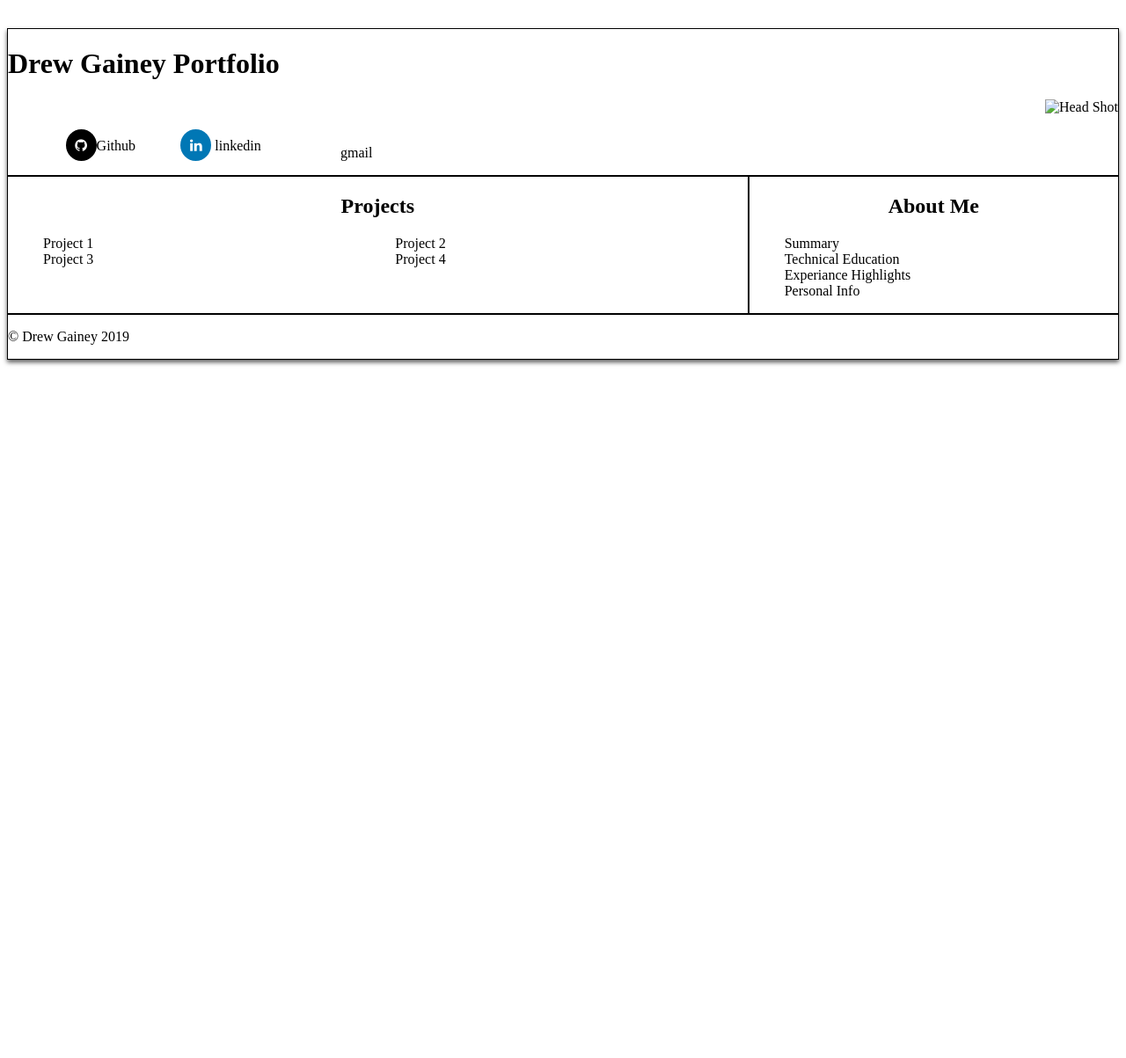
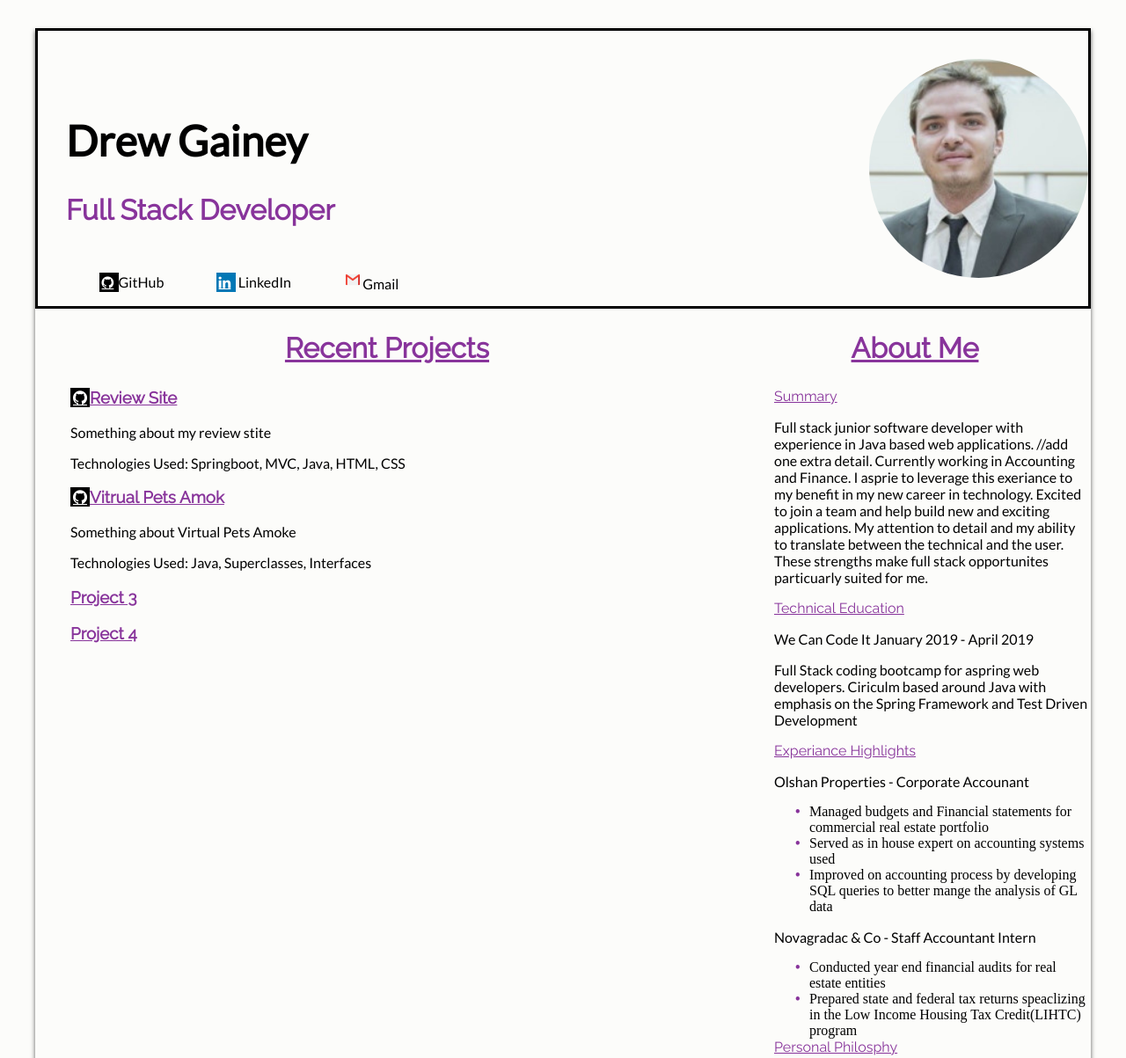
Before and after one commit to drewgainey/drewgainey.github.io, a plain HTML site: page index.html in a window 1280 px wide. Shown: the top 1203 px of the page at 88% size. Before the commit the page ends 800 px from the top, so only its background shows below. Drawn offline with Linux system fonts and the light colour scheme.

Commit message:
finish layout and update content

```diff
--- a/css/layout.css
+++ b/css/layout.css
@@ -4,17 +4,20 @@
 	max-width: 90%
 	width:1200px;
 }
-footer{
+header {
+	display: grid;
+	grid-template-rows: 2rem 1fr 2rem;
 	border-style: solid;
-	border-width: 1px;
+	border-size: 1px;
 }
-header{
-	border-style: solid;
-	border-width: 1px;
+header #title{
+	margin: 2rem;
+	grid-row: 2 / 3;
 }
 header ul{
 	display: flex;
 	align-items: flex-end;
+	grid-row: 3 / 4;
 	justify-content: space-around;
 	width: 400px;
 }
@@ -27,19 +30,12 @@ main h2 {
 	display: flex;
 	justify-content: center;
 }
-#aboutMe{
-	border-style: solid;
-	border-width: 1px;
-}
 #headShot{
 	display: flex;
+	grid-row: 2 / 3;
 	justify-content: flex-end;
 }
-#projects{
-	border-style: solid;
-	border-width: 1px;
+#projects ul{
+	/*display: grid;
+	grid-template-columns: 1fr 1fr;*/
 }
-#projects ul{
-	display: grid;
-	grid-template-columns: 1fr 1fr;
-}
--- a/css/styles.css
+++ b/css/styles.css
@@ -1,10 +1,31 @@
+.aboutMeTitle{
+	color: rgba(136, 52, 155);
+	font-family: 'Raleway', sans-serif;
+	text-decoration: underline;
+}
+
+body {
+	background-color: rgb(252, 251, 249,.75);
+	margin: auto;
+	max-width: 1200px;
+}
+.experianceBullets{
+	/*list-style-type: circle;*/
+}
+.experianceBullets li::before{
+	content: "\2022";
+	color: rgba(136, 52, 155);
+	font-size: 1rem;
+    font-weight: bold;
+    display: inline-block;
+    width: 1em;
+    margin-left: -1em;
+}
+
 .fa {
-  border-radius: 50%;
-  padding: 10px;
-  font-size: 15px;
-  width: 15px;
-  text-align: center;
-  text-decoration: none;
+  padding: 3px;
+  height: 1rem;
+  width: 1rem;
 }
 .fa-github {
   background: #000;
@@ -14,6 +35,38 @@
   background: #0077B5;
   color: white ;
 }
+.gmail{
+  padding: 3px;
+  height: 1rem;
+  width: 1rem;
+  text-align: start;
+}
+header h1{
+	font-family: 'Lato', sans-serif;
+	font-size: 3em;
+}
+h2{
+	color: rgba(136, 52, 155);
+	font-family: 'Raleway', sans-serif;
+	font-size: 2em;
+}
+header li{
+	font-family: 'Lato', sans-serif;
+}
+#headShot{
+	border-radius: 50%;
+}
+main h2{
+	text-decoration: underline;
+}
+main p{
+	font-family: 'Lato', sans-serif;
+}
+.projectTitle{
+	color: rgba(136, 52, 155);
+	font-family: 'Raleway', sans-serif;
+	text-decoration: underline;
+}
  ul{
 	list-style-type: none;
 }
--- a/index.html
+++ b/index.html
@@ -5,35 +5,58 @@
 	<link rel="stylesheet" type="text/css" href="./css/layout.css">
 	<link rel="stylesheet" type="text/css" href="./css/styles.css">
 	<link rel="stylesheet" href="https://cdnjs.cloudflare.com/ajax/libs/font-awesome/4.7.0/css/font-awesome.min.css">
+	<style>@import url('https://fonts.googleapis.com/css?family=Lato|Raleway');</style>
 </head>
 <body>
 	<div class="container">
 		<header>
-			<h1>Drew Gainey Portfolio </h1>
-			<div id="headShot"><img src="" alt="Head Shot"></div>
-			<ul>
-				<li><a href="https://github.com/drewgainey" class="fa fa-github"></a>Github</li>
-				<li> <a href="https://www.linkedin.com/in/drewgainey/" class="fa fa-linkedin"></a> linkedin</li>
-				<li> <a href="https://drewgainey@gmail.com" class="fa fa-gmail"></a> gmail</li>
+			<div id="title">
+				<h1>Drew Gainey</h1>
+				<h2>Full Stack Developer</h2>
+			</div>
+			<div id="headShot"><img id="headShot" src="./images/headshot.jpg" alt="Head Shot"></div>
+			<ul id="socialMedia">
+				<li><a href="https://github.com/drewgainey" class="fa fa-github"></a>GitHub</li>
+				<li> <a href="https://www.linkedin.com/in/drewgainey/" class="fa fa-linkedin"></a> LinkedIn</li>
+				<li> <a href="https://drewgainey@gmail.com" ><img src="./images/gmail.png" class="gmail"></a>Gmail</li>
 			</ul>
 		</header>
 		<main>
-			<div id="projects">
-				<h2>Projects</h2>
+			<div class="projects">
+				<h2>Recent Projects</h2>
 				<ul>
-					<li>Project 1</li>
-					<li>Project 2</li>
-					<li>Project 3</li>
-					<li>Project 4</li>
+					<li class="projectTitle"><h3><a href="https://github.com/drewgainey/Reviews-Site" class="fa fa-github"></a>Review Site</h3></li>
+						<p>Something about my review stite</p>
+						<p>Technologies Used: Springboot, MVC, Java, HTML, CSS</p>
+					<li class="projectTitle"><h3><a href="https://github.com/drewgainey/Virtual-Pets-Amok" class="fa fa-github"></a>Vitrual Pets Amok</h3></li>
+						<p>Something about Virtual Pets Amoke</p>
+						<p>Technologies Used: Java, Superclasses, Interfaces </p>
+					<li class="projectTitle"><h3>Project 3</h3></li>
+					<li class="projectTitle"><h3>Project 4</h3></li>
 				</ul>
 			</div>
-				<div id="aboutMe">
+				<div class="aboutMe">
 				<h2>About Me</h2>
 			<ul>
-				<li>Summary</li>
-				<li>Technical Education</li>
-				<li>Experiance Highlights</li>
-				<li>Personal Info</li>
+				<li class="aboutMeTitle">Summary</li>
+					<p>Full stack junior software developer with experience in Java based web applications.  //add one extra detail. Currently working in Accounting and Finance. I asprie to leverage this exeriance to my benefit in my new career in technology. Excited to join a team and help build new and exciting applications. My attention to detail and my ability to translate between the technical and the user. These strengths make full stack opportunites particuarly suited for me. </p>
+				<li class="aboutMeTitle">Technical Education</li>
+					<p>We Can Code It January 2019 - April 2019</p>
+					<p>Full Stack coding bootcamp for aspring web developers. Ciriculm based around Java with emphasis on the Spring Framework and Test Driven Development</p>
+				<li class="aboutMeTitle">Experiance Highlights</li>
+					<p>Olshan Properties - Corporate Accounant</p>
+					<ul class="experianceBullets">
+						<li>Managed budgets and Financial statements for commercial real estate portfolio</li>
+						<li>Served as in house expert on accounting systems used</li>
+						<li>Improved on accounting process by developing SQL queries to better mange the analysis of GL data </li>
+					</ul>
+					<p>Novagradac & Co - Staff Accountant Intern</p>
+					<ul class="experianceBullets">
+						<li>Conducted year end financial audits for real estate entities</li>
+						<li>Prepared state and federal tax returns speaclizing in the Low Income Housing Tax Credit(LIHTC) program</li>
+					</ul>
+				<li class="aboutMeTitle">Personal Philosphy</li>
+					<p>The two most important things in life are family and learning. I am lucky enough to have a family that has taught me to treat everyone with the same respect I would give to any of them. Treating people this was brings out the best of the entire team 100% of the time. I also have a desire to be constantly learning. When you seek continous improvement positive results naturally come. I belive that the combination of these ideas makes any task possible  </p>
 			</ul>
 			</div>
 		</main>
```
Also changed, not shown: images/gmail.png (added), images/headshot.jpg (added).
